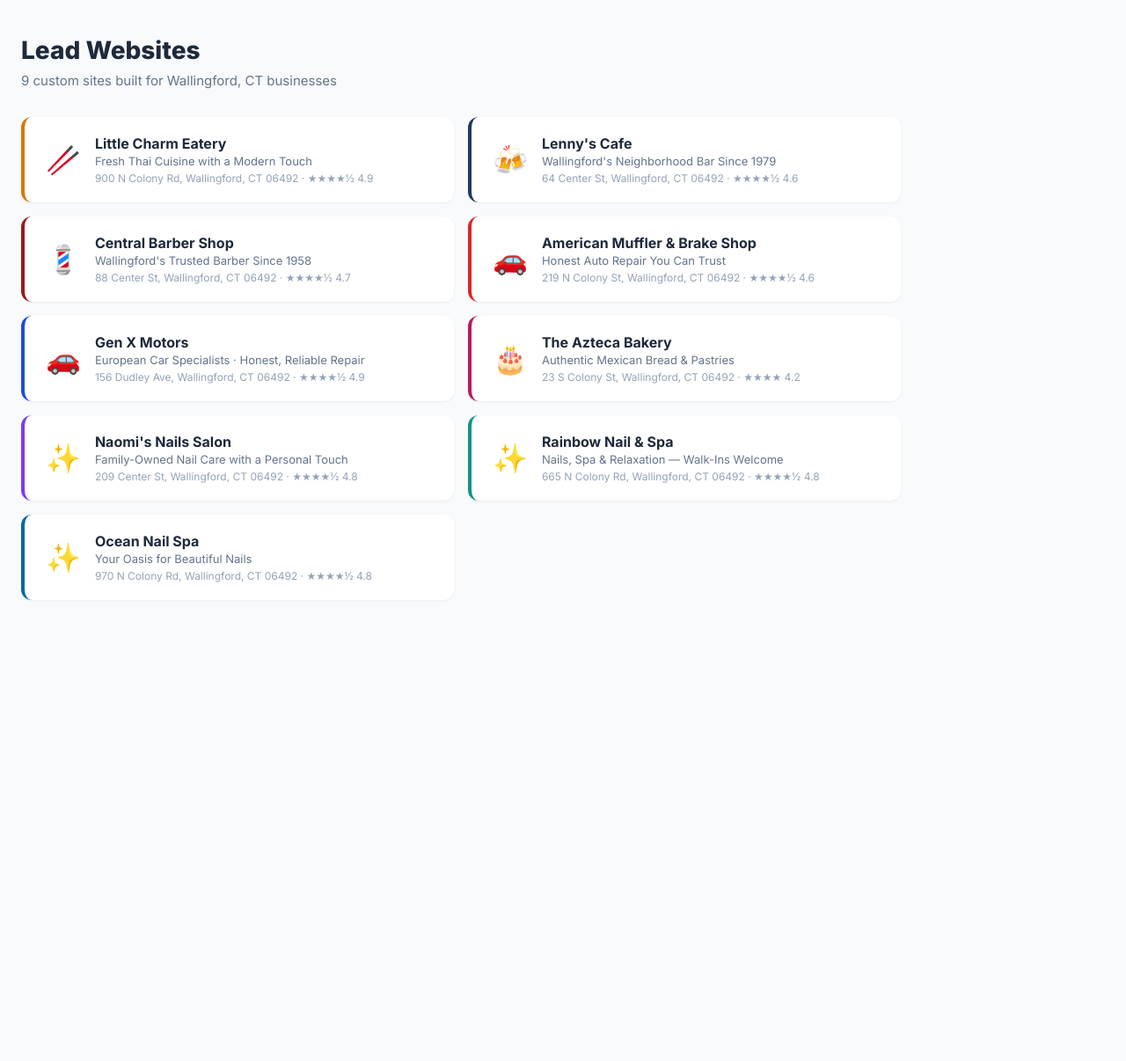
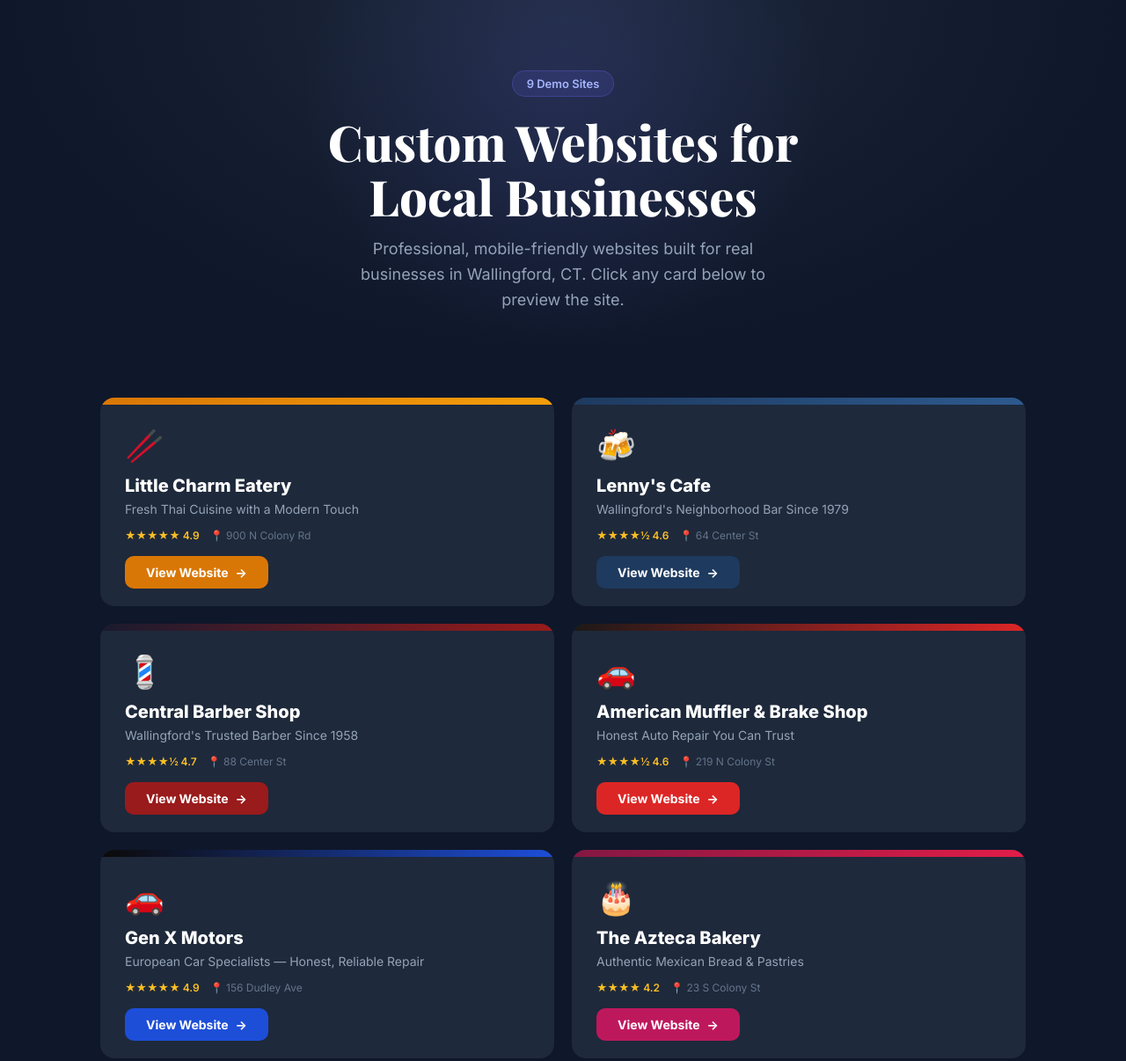
Before and after one commit to fantacize/demosites, a website: page sites/index.html in a window 1280 px wide. Shown: the top 1206 px of the page at 88% size. Before the commit the page ends 800 px from the top, so only its background shows below. Drawn offline with nearby package versions, Linux system fonts and the light colour scheme.

Commit message:
Upgrade homepage with dark theme and View Website buttons
Each business card now has a color-coded banner, prominent View Website
button with hover animation, star ratings, and location info.

Co-Authored-By: Claude Opus 4.6 (1M context) <noreply@anthropic.com>

```diff
--- a/sites/index.html
+++ b/sites/index.html
@@ -3,112 +3,338 @@
 <head>
   <meta charset="UTF-8">
   <meta name="viewport" content="width=device-width, initial-scale=1.0">
-  <title>Lead Websites — Portfolio</title>
+  <title>Demo Sites — Custom Websites for Local Businesses</title>
   <style>
-    @import url('https://fonts.googleapis.com/css2?family=Inter:wght@400;500;600;700;800&display=swap');
-    * { margin: 0; padding: 0; box-sizing: border-box; }
-    body { font-family: 'Inter', sans-serif; background: #f8fafc; color: #1e293b; padding: 40px 24px; }
-    h1 { font-size: 28px; font-weight: 800; margin-bottom: 8px; }
-    .subtitle { color: #64748b; margin-bottom: 32px; font-size: 15px; }
-    .grid { display: grid; grid-template-columns: repeat(auto-fill, minmax(380px, 1fr)); gap: 16px; max-width: 1000px; }
+    @import url('https://fonts.googleapis.com/css2?family=Inter:wght@400;500;600;700;800;900&family=Playfair+Display:wght@700;800&display=swap');
+
+    *, *::before, *::after { margin: 0; padding: 0; box-sizing: border-box; }
+
+    body {
+      font-family: 'Inter', -apple-system, sans-serif;
+      background: #0f172a;
+      color: #e2e8f0;
+      min-height: 100vh;
+      -webkit-font-smoothing: antialiased;
+    }
+
+    /* HERO */
+    .hero {
+      text-align: center;
+      padding: 80px 24px 48px;
+      background: radial-gradient(ellipse at top, #1e293b 0%, #0f172a 70%);
+      position: relative;
+      overflow: hidden;
+    }
+    .hero::before {
+      content: '';
+      position: absolute;
+      top: -200px;
+      left: 50%;
+      transform: translateX(-50%);
+      width: 600px;
+      height: 600px;
+      background: radial-gradient(circle, rgba(99,102,241,0.15) 0%, transparent 70%);
+      pointer-events: none;
+    }
+    .hero h1 {
+      font-family: 'Playfair Display', serif;
+      font-size: clamp(36px, 6vw, 56px);
+      font-weight: 800;
+      color: white;
+      line-height: 1.1;
+      margin-bottom: 16px;
+      position: relative;
+    }
+    .hero p {
+      font-size: 18px;
+      color: #94a3b8;
+      max-width: 520px;
+      margin: 0 auto;
+      line-height: 1.6;
+      position: relative;
+    }
+    .badge {
+      display: inline-flex;
+      align-items: center;
+      gap: 6px;
+      background: rgba(99,102,241,0.15);
+      border: 1px solid rgba(99,102,241,0.3);
+      color: #a5b4fc;
+      padding: 6px 16px;
+      border-radius: 100px;
+      font-size: 13px;
+      font-weight: 600;
+      margin-bottom: 20px;
+      position: relative;
+    }
+
+    /* GRID */
+    .container {
+      max-width: 1100px;
+      margin: 0 auto;
+      padding: 0 24px 80px;
+    }
+    .grid {
+      display: grid;
+      grid-template-columns: repeat(auto-fill, minmax(340px, 1fr));
+      gap: 20px;
+      margin-top: 48px;
+    }
+
+    /* CARDS */
     .card {
-      background: white; border-radius: 12px; padding: 20px 24px; text-decoration: none; color: inherit;
-      display: flex; align-items: center; gap: 16px;
-      box-shadow: 0 1px 3px rgba(0,0,0,0.06); transition: transform 0.2s, box-shadow 0.2s;
+      background: #1e293b;
+      border-radius: 16px;
+      overflow: hidden;
+      transition: transform 0.3s, box-shadow 0.3s;
+      position: relative;
     }
-    .card:hover { transform: translateY(-2px); box-shadow: 0 4px 12px rgba(0,0,0,0.1); }
-    .card-emoji { font-size: 32px; }
-    .card-info h2 { font-size: 16px; font-weight: 700; margin-bottom: 2px; }
-    .card-tagline { font-size: 13px; color: #64748b; margin-bottom: 4px; }
-    .card-meta { font-size: 12px; color: #94a3b8; }
-    @media (max-width: 480px) { .grid { grid-template-columns: 1fr; } }
+    .card:hover {
+      transform: translateY(-4px);
+      box-shadow: 0 20px 40px rgba(0,0,0,0.3);
+    }
+    .card-banner {
+      height: 8px;
+      width: 100%;
+    }
+    .card-body {
+      padding: 24px 28px 20px;
+    }
+    .card-emoji {
+      font-size: 36px;
+      margin-bottom: 12px;
+      display: block;
+    }
+    .card-name {
+      font-size: 20px;
+      font-weight: 800;
+      color: white;
+      margin-bottom: 4px;
+    }
+    .card-tagline {
+      font-size: 14px;
+      color: #94a3b8;
+      margin-bottom: 12px;
+      line-height: 1.5;
+    }
+    .card-meta {
+      display: flex;
+      align-items: center;
+      gap: 12px;
+      font-size: 12px;
+      color: #64748b;
+      margin-bottom: 16px;
+    }
+    .card-meta .stars {
+      color: #fbbf24;
+      font-weight: 600;
+    }
+    .card-meta .location {
+      display: flex;
+      align-items: center;
+      gap: 4px;
+    }
+
+    /* BUTTON */
+    .view-btn {
+      display: inline-flex;
+      align-items: center;
+      gap: 8px;
+      padding: 10px 24px;
+      border-radius: 10px;
+      font-size: 14px;
+      font-weight: 700;
+      text-decoration: none;
+      color: white;
+      transition: filter 0.2s, transform 0.2s;
+    }
+    .view-btn:hover {
+      filter: brightness(1.15);
+      transform: translateX(2px);
+    }
+    .view-btn .arrow {
+      transition: transform 0.2s;
+    }
+    .view-btn:hover .arrow {
+      transform: translateX(4px);
+    }
+
+    /* FOOTER */
+    footer {
+      text-align: center;
+      padding: 32px 24px;
+      color: #475569;
+      font-size: 13px;
+      border-top: 1px solid #1e293b;
+    }
+
+    @media (max-width: 480px) {
+      .grid { grid-template-columns: 1fr; }
+      .hero { padding: 60px 20px 36px; }
+    }
   </style>
 </head>
 <body>
-  <h1>Lead Websites</h1>
-  <p class="subtitle">9 custom sites built for Wallingford, CT businesses</p>
-  <div class="grid">
 
-      <a href="little-charm-eatery/index.html" class="card" style="border-left: 4px solid #d97706">
-        <div class="card-emoji">🥢</div>
-        <div class="card-info">
-          <h2>Little Charm Eatery</h2>
-          <p class="card-tagline">Fresh Thai Cuisine with a Modern Touch</p>
-          <p class="card-meta">900 N Colony Rd, Wallingford, CT 06492 · ★★★★½ 4.9</p>
+  <header class="hero">
+    <div class="badge">9 Demo Sites</div>
+    <h1>Custom Websites for<br>Local Businesses</h1>
+    <p>Professional, mobile-friendly websites built for real businesses in Wallingford, CT. Click any card below to preview the site.</p>
+  </header>
+
+  <div class="container">
+    <div class="grid">
+
+      <div class="card">
+        <div class="card-banner" style="background: linear-gradient(90deg, #d97706, #f59e0b)"></div>
+        <div class="card-body">
+          <span class="card-emoji">🥢</span>
+          <div class="card-name">Little Charm Eatery</div>
+          <div class="card-tagline">Fresh Thai Cuisine with a Modern Touch</div>
+          <div class="card-meta">
+            <span class="stars">★★★★★ 4.9</span>
+            <span class="location">📍 900 N Colony Rd</span>
+          </div>
+          <a href="little-charm-eatery/index.html" class="view-btn" style="background: #d97706">
+            View Website <span class="arrow">→</span>
+          </a>
         </div>
-      </a>
+      </div>
 
-      <a href="lennys-cafe/index.html" class="card" style="border-left: 4px solid #1e3a5f">
-        <div class="card-emoji">🍻</div>
-        <div class="card-info">
-          <h2>Lenny's Cafe</h2>
-          <p class="card-tagline">Wallingford's Neighborhood Bar Since 1979</p>
-          <p class="card-meta">64 Center St, Wallingford, CT 06492 · ★★★★½ 4.6</p>
+      <div class="card">
+        <div class="card-banner" style="background: linear-gradient(90deg, #1e3a5f, #2d5a8f)"></div>
+        <div class="card-body">
+          <span class="card-emoji">🍻</span>
+          <div class="card-name">Lenny's Cafe</div>
+          <div class="card-tagline">Wallingford's Neighborhood Bar Since 1979</div>
+          <div class="card-meta">
+            <span class="stars">★★★★½ 4.6</span>
+            <span class="location">📍 64 Center St</span>
+          </div>
+          <a href="lennys-cafe/index.html" class="view-btn" style="background: #1e3a5f">
+            View Website <span class="arrow">→</span>
+          </a>
         </div>
-      </a>
+      </div>
 
-      <a href="central-barber-shop/index.html" class="card" style="border-left: 4px solid #991b1b">
-        <div class="card-emoji">💈</div>
-        <div class="card-info">
-          <h2>Central Barber Shop</h2>
-          <p class="card-tagline">Wallingford's Trusted Barber Since 1958</p>
-          <p class="card-meta">88 Center St, Wallingford, CT 06492 · ★★★★½ 4.7</p>
+      <div class="card">
+        <div class="card-banner" style="background: linear-gradient(90deg, #1a1a2e, #991b1b)"></div>
+        <div class="card-body">
+          <span class="card-emoji">💈</span>
+          <div class="card-name">Central Barber Shop</div>
+          <div class="card-tagline">Wallingford's Trusted Barber Since 1958</div>
+          <div class="card-meta">
+            <span class="stars">★★★★½ 4.7</span>
+            <span class="location">📍 88 Center St</span>
+          </div>
+          <a href="central-barber-shop/index.html" class="view-btn" style="background: #991b1b">
+            View Website <span class="arrow">→</span>
+          </a>
         </div>
-      </a>
+      </div>
 
-      <a href="american-muffler-brake/index.html" class="card" style="border-left: 4px solid #dc2626">
-        <div class="card-emoji">🚗</div>
-        <div class="card-info">
-          <h2>American Muffler &amp; Brake Shop</h2>
-          <p class="card-tagline">Honest Auto Repair You Can Trust</p>
-          <p class="card-meta">219 N Colony St, Wallingford, CT 06492 · ★★★★½ 4.6</p>
+      <div class="card">
+        <div class="card-banner" style="background: linear-gradient(90deg, #1c1917, #dc2626)"></div>
+        <div class="card-body">
+          <span class="card-emoji">🚗</span>
+          <div class="card-name">American Muffler & Brake Shop</div>
+          <div class="card-tagline">Honest Auto Repair You Can Trust</div>
+          <div class="card-meta">
+            <span class="stars">★★★★½ 4.6</span>
+            <span class="location">📍 219 N Colony St</span>
+          </div>
+          <a href="american-muffler-brake/index.html" class="view-btn" style="background: #dc2626">
+            View Website <span class="arrow">→</span>
+          </a>
         </div>
-      </a>
+      </div>
 
-      <a href="gen-x-motors/index.html" class="card" style="border-left: 4px solid #1d4ed8">
-        <div class="card-emoji">🚗</div>
-        <div class="card-info">
-          <h2>Gen X Motors</h2>
-          <p class="card-tagline">European Car Specialists · Honest, Reliable Repair</p>
-          <p class="card-meta">156 Dudley Ave, Wallingford, CT 06492 · ★★★★½ 4.9</p>
+      <div class="card">
+        <div class="card-banner" style="background: linear-gradient(90deg, #0c0a09, #1d4ed8)"></div>
+        <div class="card-body">
+          <span class="card-emoji">🚗</span>
+          <div class="card-name">Gen X Motors</div>
+          <div class="card-tagline">European Car Specialists — Honest, Reliable Repair</div>
+          <div class="card-meta">
+            <span class="stars">★★★★★ 4.9</span>
+            <span class="location">📍 156 Dudley Ave</span>
+          </div>
+          <a href="gen-x-motors/index.html" class="view-btn" style="background: #1d4ed8">
+            View Website <span class="arrow">→</span>
+          </a>
         </div>
-      </a>
+      </div>
 
-      <a href="azteca-bakery/index.html" class="card" style="border-left: 4px solid #be185d">
-        <div class="card-emoji">🎂</div>
-        <div class="card-info">
-          <h2>The Azteca Bakery</h2>
-          <p class="card-tagline">Authentic Mexican Bread &amp; Pastries</p>
-          <p class="card-meta">23 S Colony St, Wallingford, CT 06492 · ★★★★ 4.2</p>
+      <div class="card">
+        <div class="card-banner" style="background: linear-gradient(90deg, #831843, #e11d48)"></div>
+        <div class="card-body">
+          <span class="card-emoji">🎂</span>
+          <div class="card-name">The Azteca Bakery</div>
+          <div class="card-tagline">Authentic Mexican Bread & Pastries</div>
+          <div class="card-meta">
+            <span class="stars">★★★★ 4.2</span>
+            <span class="location">📍 23 S Colony St</span>
+          </div>
+          <a href="azteca-bakery/index.html" class="view-btn" style="background: #be185d">
+            View Website <span class="arrow">→</span>
+          </a>
         </div>
-      </a>
+      </div>
 
-      <a href="naomis-nails/index.html" class="card" style="border-left: 4px solid #7c3aed">
-        <div class="card-emoji">✨</div>
-        <div class="card-info">
-          <h2>Naomi's Nails Salon</h2>
-          <p class="card-tagline">Family-Owned Nail Care with a Personal Touch</p>
-          <p class="card-meta">209 Center St, Wallingford, CT 06492 · ★★★★½ 4.8</p>
+      <div class="card">
+        <div class="card-banner" style="background: linear-gradient(90deg, #4c1d95, #a78bfa)"></div>
+        <div class="card-body">
+          <span class="card-emoji">✨</span>
+          <div class="card-name">Naomi's Nails Salon</div>
+          <div class="card-tagline">Family-Owned Nail Care with a Personal Touch</div>
+          <div class="card-meta">
+            <span class="stars">★★★★½ 4.8</span>
+            <span class="location">📍 209 Center St</span>
+          </div>
+          <a href="naomis-nails/index.html" class="view-btn" style="background: #7c3aed">
+            View Website <span class="arrow">→</span>
+          </a>
         </div>
-      </a>
+      </div>
 
-      <a href="rainbow-nail-spa/index.html" class="card" style="border-left: 4px solid #0d9488">
-        <div class="card-emoji">✨</div>
-        <div class="card-info">
-          <h2>Rainbow Nail &amp; Spa</h2>
-          <p class="card-tagline">Nails, Spa &amp; Relaxation — Walk-Ins Welcome</p>
-          <p class="card-meta">665 N Colony Rd, Wallingford, CT 06492 · ★★★★½ 4.8</p>
+      <div class="card">
+        <div class="card-banner" style="background: linear-gradient(90deg, #134e4a, #14b8a6)"></div>
+        <div class="card-body">
+          <span class="card-emoji">✨</span>
+          <div class="card-name">Rainbow Nail & Spa</div>
+          <div class="card-tagline">Nails, Spa & Relaxation — Walk-Ins Welcome</div>
+          <div class="card-meta">
+            <span class="stars">★★★★½ 4.8</span>
+            <span class="location">📍 665 N Colony Rd</span>
+          </div>
+          <a href="rainbow-nail-spa/index.html" class="view-btn" style="background: #0d9488">
+            View Website <span class="arrow">→</span>
+          </a>
         </div>
-      </a>
+      </div>
 
-      <a href="ocean-nail-spa/index.html" class="card" style="border-left: 4px solid #0369a1">
-        <div class="card-emoji">✨</div>
-        <div class="card-info">
-          <h2>Ocean Nail Spa</h2>
-          <p class="card-tagline">Your Oasis for Beautiful Nails</p>
-          <p class="card-meta">970 N Colony Rd, Wallingford, CT 06492 · ★★★★½ 4.8</p>
+      <div class="card">
+        <div class="card-banner" style="background: linear-gradient(90deg, #0c4a6e, #0284c7)"></div>
+        <div class="card-body">
+          <span class="card-emoji">✨</span>
+          <div class="card-name">Ocean Nail Spa</div>
+          <div class="card-tagline">Your Oasis for Beautiful Nails</div>
+          <div class="card-meta">
+            <span class="stars">★★★★½ 4.8</span>
+            <span class="location">📍 970 N Colony Rd</span>
+          </div>
+          <a href="ocean-nail-spa/index.html" class="view-btn" style="background: #0369a1">
+            View Website <span class="arrow">→</span>
+          </a>
         </div>
-      </a>
+      </div>
+
+    </div>
   </div>
+
+  <footer>
+    <p>Custom websites built for local businesses in Wallingford, CT</p>
+  </footer>
+
 </body>
 </html>
```
